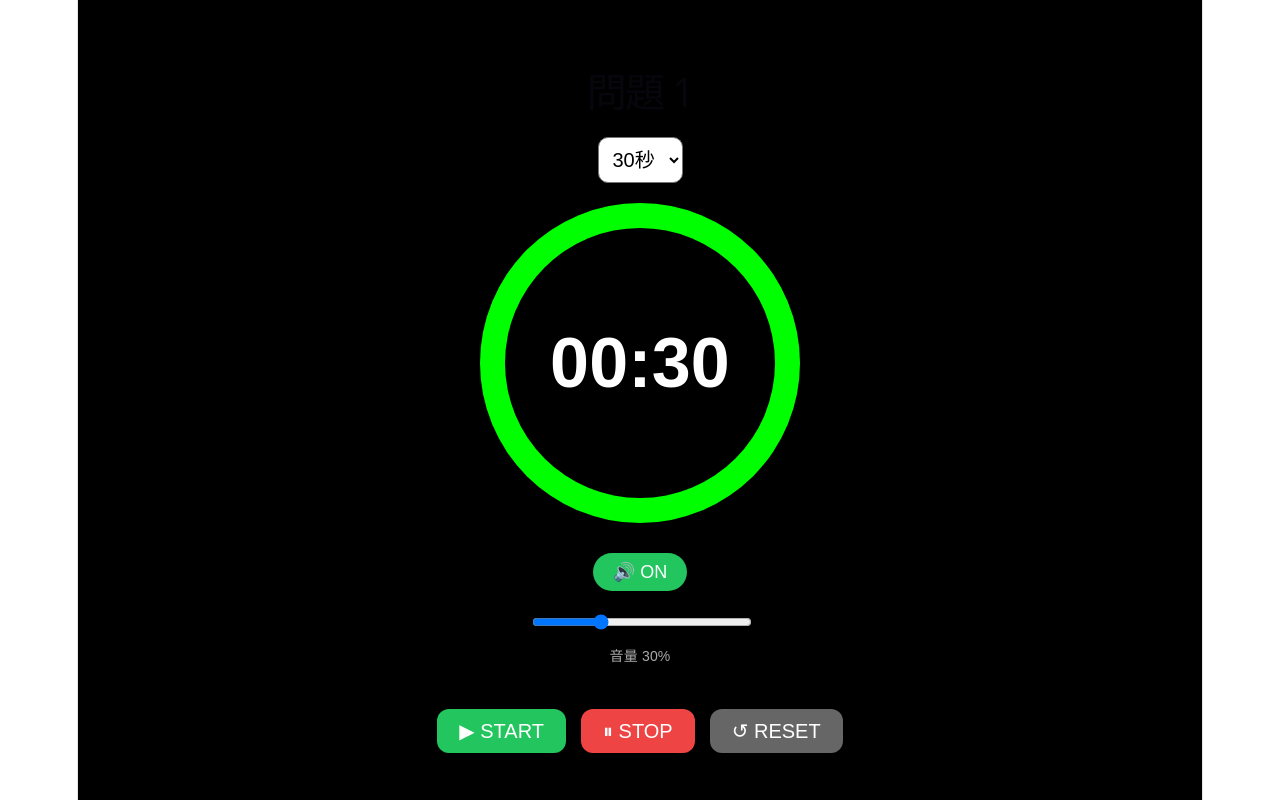
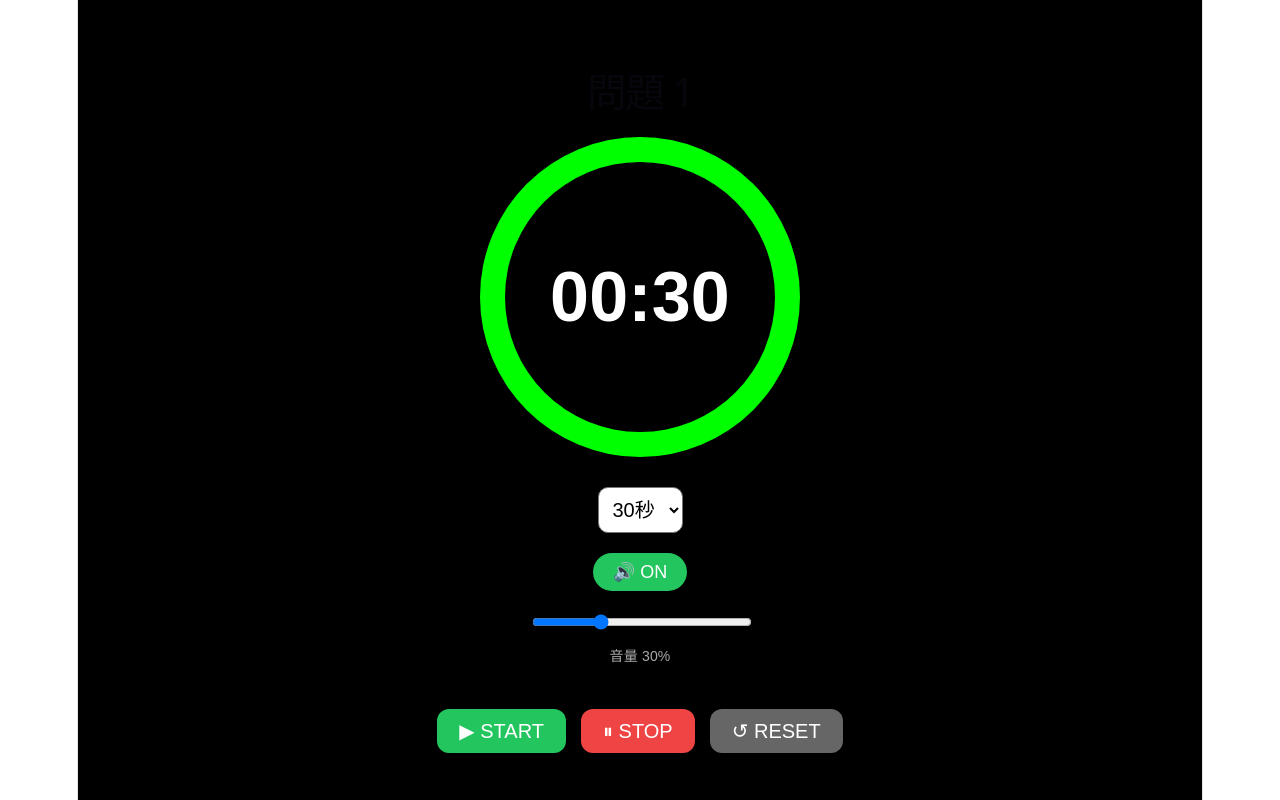
Before and after one commit to yocyuki1994/study-timer, a React (Vite) app: page / in a window 1280 px wide. Built offline with nearby package versions, Linux system fonts and the light colour scheme.

Commit message:
allow landscape

```diff
--- a/public/mainfest.json
+++ b/public/mainfest.json
@@ -5,7 +5,7 @@
   "display": "standalone",
   "background_color": "#000000",
   "theme_color": "#000000",
-  "orientation": "portrait",
+  "orientation": "any",
   "icons": [
     {
       "src": "/icon-v3.png",
--- a/src/App.jsx
+++ b/src/App.jsx
@@ -7,13 +7,11 @@ const playSound = (frequency, duration, volume = 0.3) => {
   const gainNode = audioContext.createGain();
 
   gainNode.gain.value = volume;
-
   oscillator.connect(gainNode);
   gainNode.connect(audioContext.destination);
 
   oscillator.frequency.value = frequency;
   oscillator.type = "sine";
-
   oscillator.start();
 
   gainNode.gain.exponentialRampToValueAtTime(
@@ -149,15 +147,24 @@ function App() {
         {`
           @keyframes pop {
             0% {
-              transform: scale(0.7);
+              transform: scale(0.5);
               opacity: 0;
+              color: #22c55e;
+              text-shadow: 0 0 30px #22c55e;
             }
-            70% {
-              transform: scale(1.1);
+
+            50% {
+              transform: scale(1.25);
+              opacity: 1;
+              color: #ffffff;
+              text-shadow: 0 0 40px #22c55e;
             }
+
             100% {
               transform: scale(1);
               opacity: 1;
+              color: #ffffff;
+              text-shadow: none;
             }
           }
 
@@ -166,40 +173,191 @@ function App() {
               transform: scale(0.9);
               opacity: 0;
             }
+
             100% {
               transform: scale(1);
               opacity: 1;
             }
           }
+
+          .app-root {
+            min-height: 100vh;
+            display: flex;
+            flex-direction: column;
+            justify-content: center;
+            align-items: center;
+            font-family: sans-serif;
+            background-color: black;
+            color: white;
+            padding: 20px;
+            padding-bottom: calc(20px + env(safe-area-inset-bottom));
+            box-sizing: border-box;
+            transition: background-color 0.15s;
+          }
+
+          .app-root.flash {
+            background-color: #660000;
+          }
+
+          .main-layout {
+            display: flex;
+            flex-direction: column;
+            align-items: center;
+          }
+
+          .timer-circle {
+            width: 320px;
+            height: 320px;
+            border-radius: 50%;
+            display: flex;
+            justify-content: center;
+            align-items: center;
+            margin-bottom: 30px;
+            flex-shrink: 0;
+          }
+
+          .timer-inner {
+            width: 270px;
+            height: 270px;
+            border-radius: 50%;
+            background-color: black;
+            display: flex;
+            justify-content: center;
+            align-items: center;
+          }
+
+          .timer-text {
+            font-size: 70px;
+            font-weight: bold;
+          }
+
+          .controls-panel {
+            display: flex;
+            flex-direction: column;
+            align-items: center;
+          }
+
+          .main-buttons {
+            display: flex;
+            gap: 15px;
+            margin-top: 20px;
+          }
+
+          @media (orientation: landscape) and (max-height: 500px) {
+            .app-root {
+              padding: 12px 24px;
+              justify-content: center;
+            }
+
+            .question-title {
+              position: fixed;
+              top: 8px;
+              left: 20px;
+              font-size: 22px !important;
+              opacity: 0.7;
+letter-spacing: 2px;
+              margin: 0;
+            }
+
+            .main-layout {
+              flex-direction: row;
+              gap: 36px;
+              align-items: center;
+            }
+
+            .timer-circle {
+              width: 240px;
+              height: 240px;
+              margin-bottom: 0;
+            }
+
+            .timer-inner {
+              width: 200px;
+              height: 200px;
+            }
+
+            .timer-text {
+              font-size: 52px;
+            }
+
+            .controls-panel select {
+              font-size: 16px !important;
+              padding: 8px !important;
+              margin-bottom: 12px !important;
+            }
+
+            .sound-button {
+              margin-bottom: 12px !important;
+            }
+
+            .volume-box {
+              margin-bottom: 10px !important;
+            }
+
+            .main-buttons {
+              margin-top: 10px;
+              gap: 10px;
+            }
+
+            .main-buttons button {
+              font-size: 16px !important;
+              padding: 9px 14px !important;
+            }
+
+            .paused-panel {
+  padding: 18px 22px !important;
+  gap: 14px !important;
+}
+
+.paused-panel button {
+  font-size: 18px !important;
+  padding: 10px 20px !important;
+}
+
+.reset-dialog {
+  padding: 22px !important;
+  width: 260px !important;
+}
+          }
         `}
       </style>
 
-      <div
-        style={{
-          minHeight: "100vh",
-          display: "flex",
-          flexDirection: "column",
-          justifyContent: "center",
-          alignItems: "center",
-          fontFamily: "sans-serif",
-          backgroundColor: flash ? "#660000" : "black",
-          color: "white",
-          padding: "20px",
-          paddingBottom: "calc(20px + env(safe-area-inset-bottom))",
-          boxSizing: "border-box",
-          transition: "background-color 0.15s",
-        }}
-      >
+      <div className={`app-root ${flash ? "flash" : ""}`}>
         <h1
           key={question}
+          className="question-title"
           style={{
             fontSize: "40px",
-            animation: "pop 0.25s ease",
+            animation: "pop 0.4s ease",
           }}
         >
           問題 {question}
         </h1>
 
+        <div className="main-layout">
+          <div
+            className="timer-circle"
+            style={{
+              background: `conic-gradient(
+                from 0deg,
+                #333 0% ${100 - progress}%,
+                ${time <= 5 ? "red" : "lime"} ${100 - progress}% 100%
+              )`,
+            }}
+          >
+            <div className="timer-inner">
+              <div
+                className="timer-text"
+                style={{
+                  color: time <= 5 ? "red" : "white",
+                }}
+              >
+                {`00:${String(time).padStart(2, "0")}`}
+              </div>
+            </div>
+          </div>
+
+          <div className="controls-panel">
             <select
               value={startTime}
               disabled={running}
@@ -228,46 +386,8 @@ function App() {
               <option value={90}>90秒</option>
             </select>
 
-        <div
-          style={{
-            width: "320px",
-            height: "320px",
-            borderRadius: "50%",
-            background: `conic-gradient(
-              from 0deg,
-              #333 0% ${100 - progress}%,
-              ${time <= 5 ? "red" : "lime"} ${100 - progress}% 100%
-            )`,
-            display: "flex",
-            justifyContent: "center",
-            alignItems: "center",
-            marginBottom: "30px",
-          }}
-        >
-          <div
-            style={{
-              width: "270px",
-              height: "270px",
-              borderRadius: "50%",
-              backgroundColor: "black",
-              display: "flex",
-              justifyContent: "center",
-              alignItems: "center",
-            }}
-          >
-            <div
-              style={{
-                fontSize: "70px",
-                fontWeight: "bold",
-                color: time <= 5 ? "red" : "white",
-              }}
-            >
-              {`00:${String(time).padStart(2, "0")}`}
-            </div>
-          </div>
-        </div>
-
             <button
+              className="sound-button"
               onClick={() => {
                 setSoundOn((v) => {
                   const next = !v;
@@ -290,6 +410,7 @@ function App() {
             </button>
 
             <div
+              className="volume-box"
               style={{
                 width: "220px",
                 marginBottom: "20px",
@@ -320,13 +441,7 @@ function App() {
               </div>
             </div>
 
-        <div
-          style={{
-            display: "flex",
-            gap: "15px",
-            marginTop: "20px",
-          }}
-        >
+            <div className="main-buttons">
               <button
                 disabled={running}
                 onClick={() => {
@@ -416,6 +531,8 @@ function App() {
                 ↺ RESET
               </button>
             </div>
+          </div>
+        </div>
 
         {!running && time !== startTime && (
           <div
@@ -433,7 +550,9 @@ function App() {
               pointerEvents: "auto",
             }}
           >
-            <div
+            <div //PAUSE用の黒いカードdiv
+              className="paused-panel"
+
               style={{
                 display: "flex",
                 gap: "20px",
@@ -498,6 +617,7 @@ function App() {
             }}
           >
             <div
+  className="reset-dialog"
   onClick={(e) => e.stopPropagation()}
   style={{
                 backgroundColor: "#1f1f1f",
```
Lines whose indentation alone changed are shown as unchanged.
